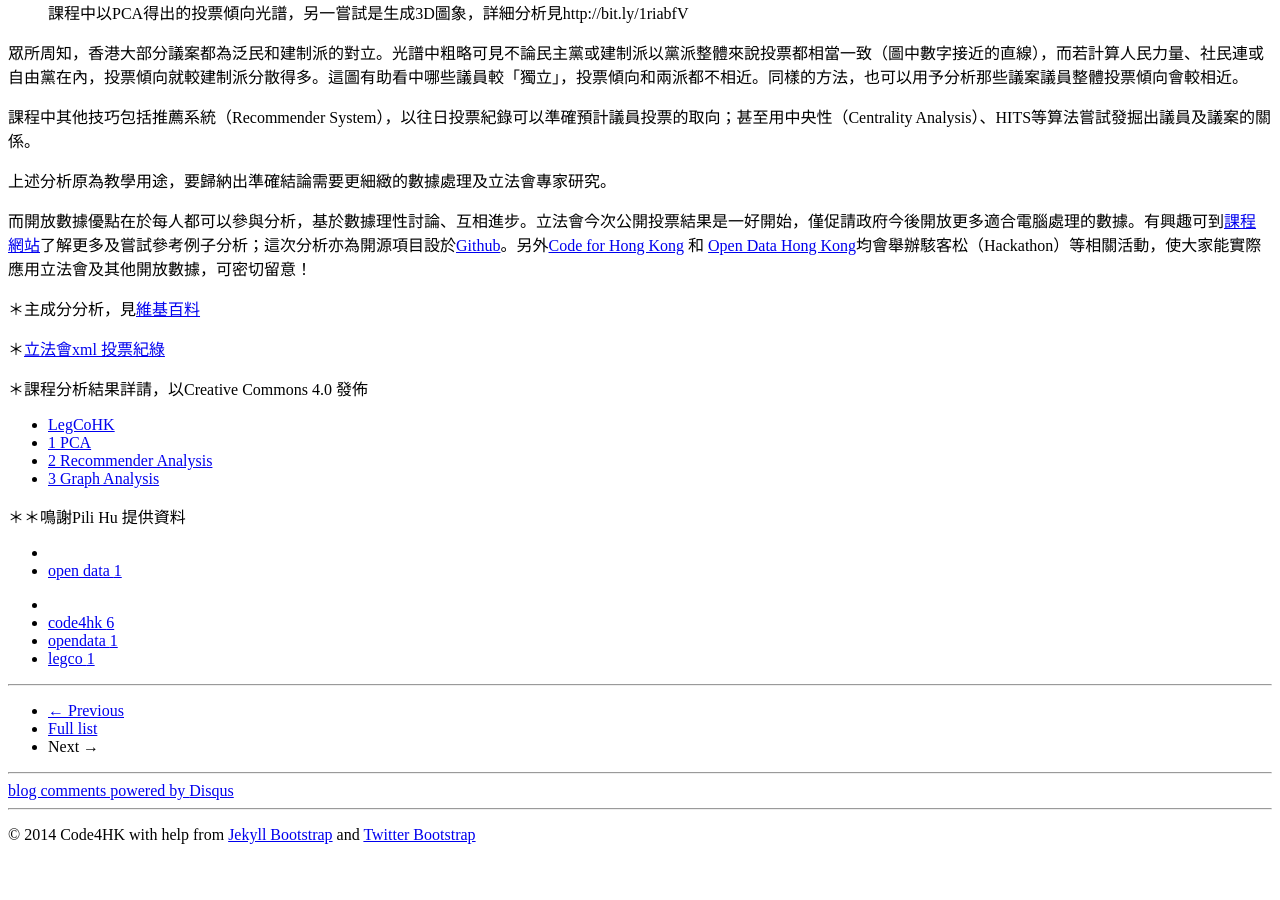
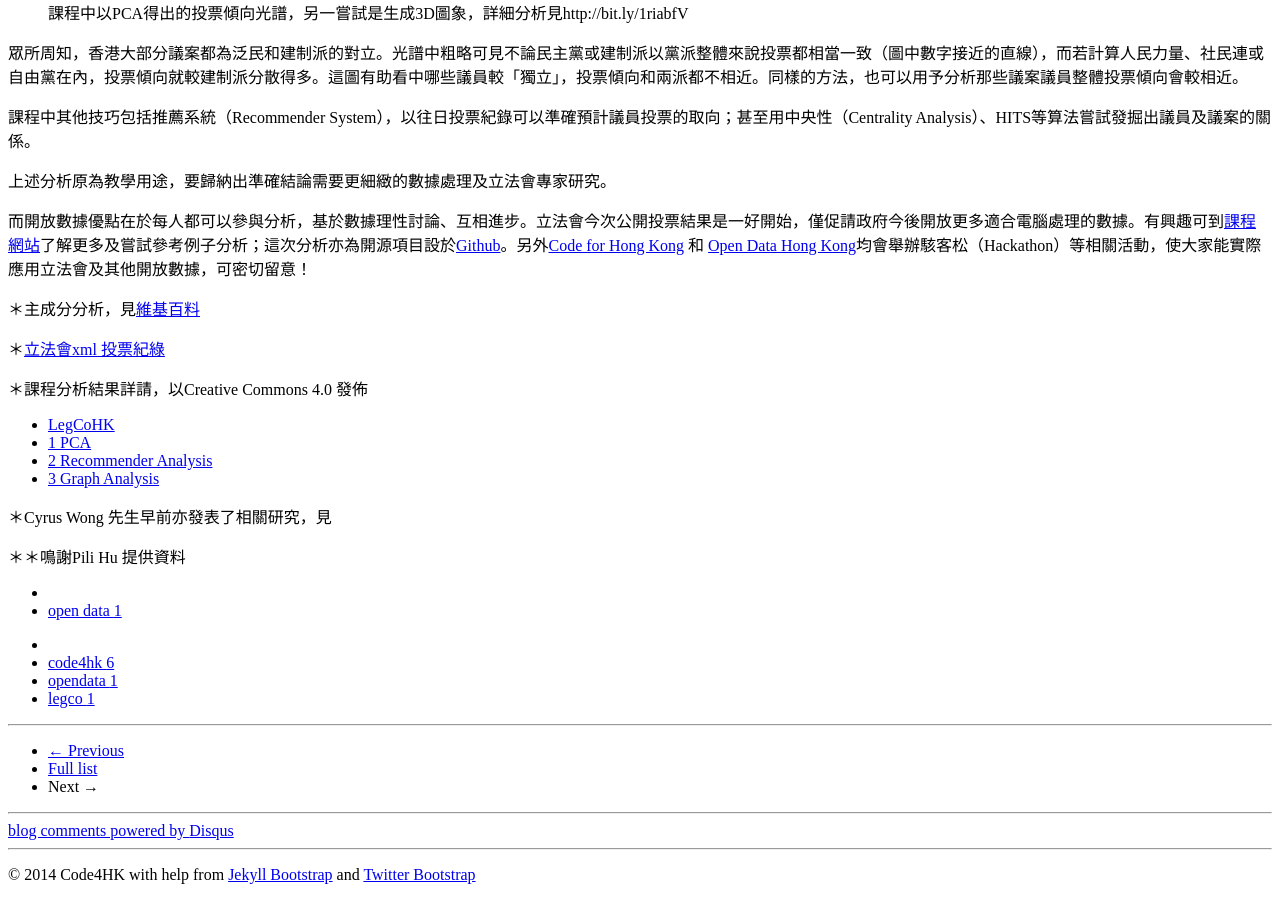
Before and after one commit to code4hk/code4hk.github.io, a Jekyll site: the page built from _posts/2014-04-26-legco-votes-analysis.md, in a window 1280 px wide and 900 px high, scrolled down 853 px. Built offline with Jekyll 4.4.1, drawn with Linux system fonts in a browser that asks for light colours; Markdown is read by kramdown in place of the engine named in the settings; comment, search, counter and statistics services are not loaded; before the commit the page ends 1713 px from its top, so only the background shows below that; grey boxes are pictures that could not be loaded.

Commit message:
Update 2014-04-26-legco-votes-analysis.md

```diff
--- a/_posts/2014-04-26-legco-votes-analysis.md
+++ b/_posts/2014-04-26-legco-votes-analysis.md
@@ -41,6 +41,8 @@ tags : [code4hk, opendata, legco]
   * [2 Recommender Analysis](http://nbviewer.ipython.org/urls/course.ie.cuhk.edu.hk/~engg4030/tutorial/tutorial9/Recommender-System.ipynb)
   * [3 Graph Analysis](http://nbviewer.ipython.org/urls/course.ie.cuhk.edu.hk/~engg4030/tutorial/tutorial10/Graph-Analysis.ipynb)
 
+＊Cyrus Wong 先生早前亦發表了相關研究，見[](http://data.jmsc.hku.hk/hongkong/legco/data-hk/)
+
 ＊＊鳴謝Pili Hu 提供資料
 
 {% comment %}
```
